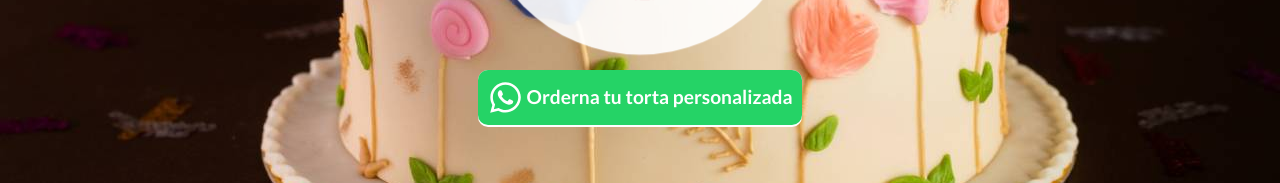
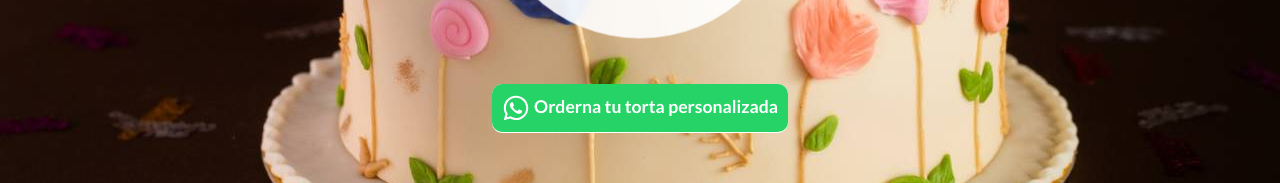
Before and after one commit to judisarodev/moka, a React (Create React App) app: page / in a window 1280 px wide. Shown: the part 517-700 px from the top of the page. Built offline with nearby package versions, Linux system fonts and the light colour scheme; no server answers; a web font is replaced by a local one.

Commit message:
Ajustes de banner home

```diff
--- a/src/components/home/home.css
+++ b/src/components/home/home.css
@@ -12,7 +12,7 @@ section {
     height: 90vh;
 
     display: flex;
-    gap: 30px;
+    gap: 50px;
     flex-direction: column;
     justify-content: center;
     align-items: center;
@@ -22,7 +22,7 @@ section {
     text-align: center;
     background-color: white;
     border-radius: 10px;
-    padding-bottom: 2px;
+    padding-bottom: 1px;
 }
 @keyframes banner-animation-home {
     from{
@@ -37,7 +37,7 @@ section {
         scale: 1;
     }
     to {
-        scale: 1.1;
+        scale: 1.03;
     }
 }
 .banner__text-box:hover{
--- a/src/components/whatsapp-button/WhatsappButton.js
+++ b/src/components/whatsapp-button/WhatsappButton.js
@@ -6,7 +6,7 @@ import { FaWhatsapp } from "react-icons/fa";
 function WhatsappButton({ bntText, link , margin = true, small = true}){
     const shortLink = 'https://wa.me/573027343613?text=Hola, Moka, estoy interesado en una torta personalizada www.mokatortas.com';
     const sytles = {
-        fontSize: small ? '0.9rem' : '1.2rem',
+        fontSize: small ? '0.9rem' : '1.1rem',
         fontWeight: small ? '200' : '600',
         margin: margin ? '10px 10% 10px 10%' : '0px',
     }
@@ -15,7 +15,7 @@ function WhatsappButton({ bntText, link , margin = true, small = true}){
             <button onClick={() => { window.open(link ? link : shortLink) }} className="whatsapp-button" style={sytles}>
 
                     <div className="d-flex align-items-center gap-1">
-                        <FaWhatsapp size={small ? 25 : 35}/>
+                        <FaWhatsapp size={small ? 25 : 28}/>
                         { bntText ? bntText : 'Hablemos por Whatsapp' }
                     </div>
 
```
